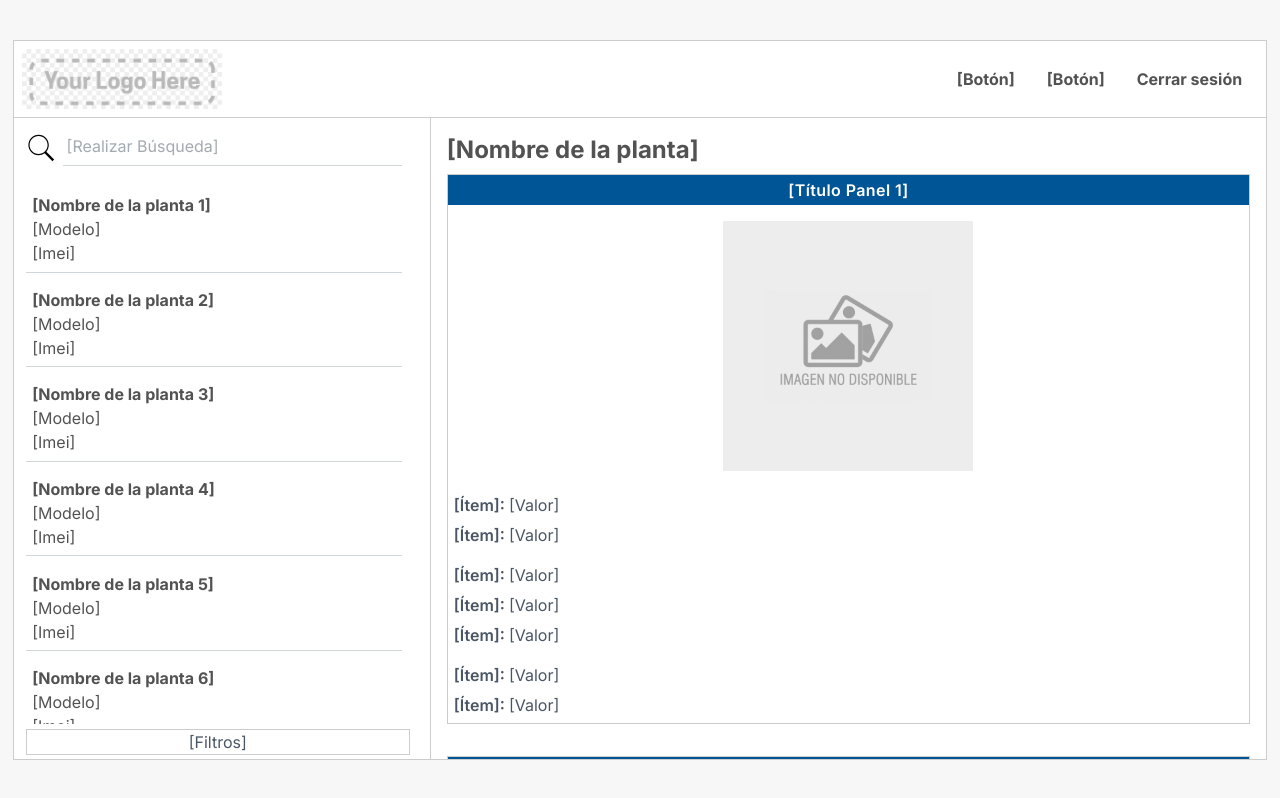
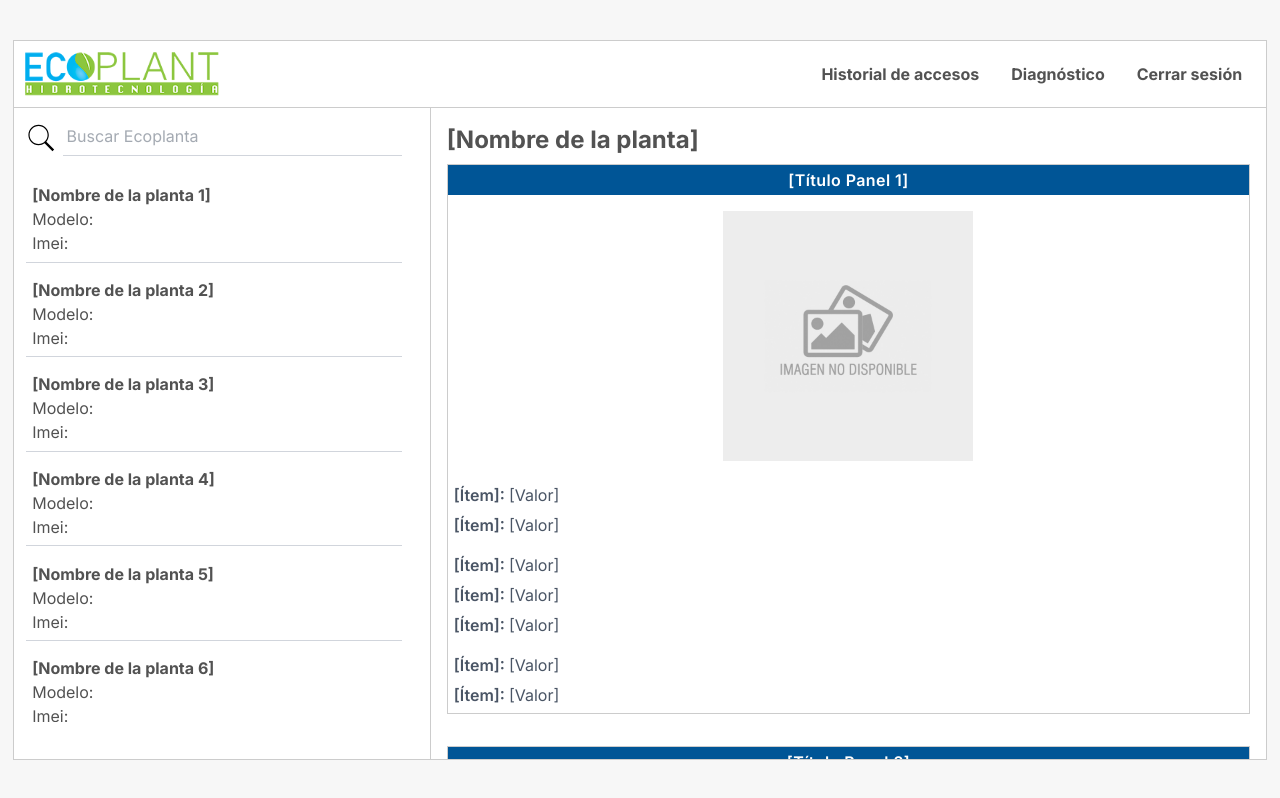
Before and after one commit to softwaredev-a11y/ecoplant, a React (Vite) app: page /dashboard/planta/1 in a window 1280 px wide. Built offline with nearby package versions, Linux system fonts and the light colour scheme.

Commit message:
feat(dashboard): Adjust logo, add labels and hide filters

```diff
--- a/src/layouts/DashboardLayout.jsx
+++ b/src/layouts/DashboardLayout.jsx
@@ -1,5 +1,5 @@
 import Logo from "../components/Logo";
-import logoImage from '../assets/images/logo-here.png';
+import logoImage from '../assets/images/logo.png';
 import searchIcon from '../assets/icons/search.svg'
 import { Outlet, useNavigate } from "react-router-dom";
 
@@ -63,9 +63,9 @@ function Header({ toggleMenu }) {
             <div className="righ-options flex overflow-x-auto
                       w-full justify-center
                       lg:w-auto lg:justify-start">
-                <button className="py-2 px-4 border-0 bg-white rounded text-base cursor-pointer font-bold text-neutral-600 hover:border hover:border-gray-300 hover:rounded-md">[Botón]</button>
-                <button className="py-2 px-4 border-0 bg-white rounded text-base cursor-pointer font-bold text-neutral-600 hover:border hover:border-gray-300 hover:rounded-md">[Botón]</button>
-                <button onClick={()=>handleNavigate()} className="py-2 px-4 border-0 bg-white rounded text-base cursor-pointer font-bold text-neutral-600 hover:border hover:border-gray-300 hover:rounded-md">Cerrar sesión</button>
+                <button className="py-2 px-4 border-0 bg-white rounded text-base cursor-pointer font-bold text-neutral-600 hover:border hover:border-gray-300 hover:rounded-md">Historial de accesos</button>
+                <button className="py-2 px-4 border-0 bg-white rounded text-base cursor-pointer font-bold text-neutral-600 hover:border hover:border-gray-300 hover:rounded-md">Diagnóstico</button>
+                <button onClick={() => handleNavigate()} className="py-2 px-4 border-0 bg-white rounded text-base cursor-pointer font-bold text-neutral-600 hover:border hover:border-gray-300 hover:rounded-md">Cerrar sesión</button>
             </div>
         </div>
     );
@@ -107,7 +107,7 @@ function PanelLeft({ isOpen, toggleMenu }) {
         >
             {/* Botón de cierre, solo visible en móvil/tablet */}
             <div className="flex justify-between lg:hidden mb-4">
-                <Logo url={logoImage} className="w-[100px] h-auto" />
+                <Logo url={logoImage} className="w-[200px] h-auto" />
                 <button onClick={toggleMenu} className="text-[#004275] hover:text-black text-2xl font-bold">
                     ✕
                 </button>
@@ -134,7 +134,7 @@ function InputSearch() {
             <input type="search"
                 name=""
                 id=""
-                placeholder="[Realizar Búsqueda]"
+                placeholder="Buscar Ecoplanta"
                 className="w-[90%] h-10 border-0 p-[0.2rem] border-b border-gray-300 mb-[0.3rem] font-normal text-gray-600 focus:outline-none focus:border-b focus:border-gray-300"
             />
         </div>
@@ -157,9 +157,9 @@ function PanelLeftItems() {
         items.push(
             <Tooltip key={i}>
                 <TooltipTrigger onClick={() => handleNavigate(i)} className="break-all text-start cursor-pointer bg-white p-[0.4rem] border-0 border-b border-gray-300 mb-[0.3rem] text-neutral-600 hover:border hover:border-gray-300 hover:bg-gray-300 hover:rounded-sm">
-                    <strong>[Nombre de la planta {i + 1}]</strong> <br /> [Modelo]  <br />  [Imei]
+                    <strong>[Nombre de la planta {i + 1}]</strong> <br /> Modelo:   <br />  Imei:
                 </TooltipTrigger>
-                <TooltipContent>
+                <TooltipContent className="hidden">
                     <p>[Íconos u otra información]</p>
                 </TooltipContent>
             </Tooltip>
@@ -178,7 +178,7 @@ function PanelLeftItems() {
  */
 function FilterBar() {
     return (
-        <div className="mt-auto mb-1 border border-[#ccc] flex justify-center w-[98%] ml-auto">
+        <div className="mt-auto mb-1 border border-[#ccc] flex hidden justify-center w-[98%] ml-auto">
             <p className="text-gray-600">[Filtros]</p>
         </div>
     )
```
